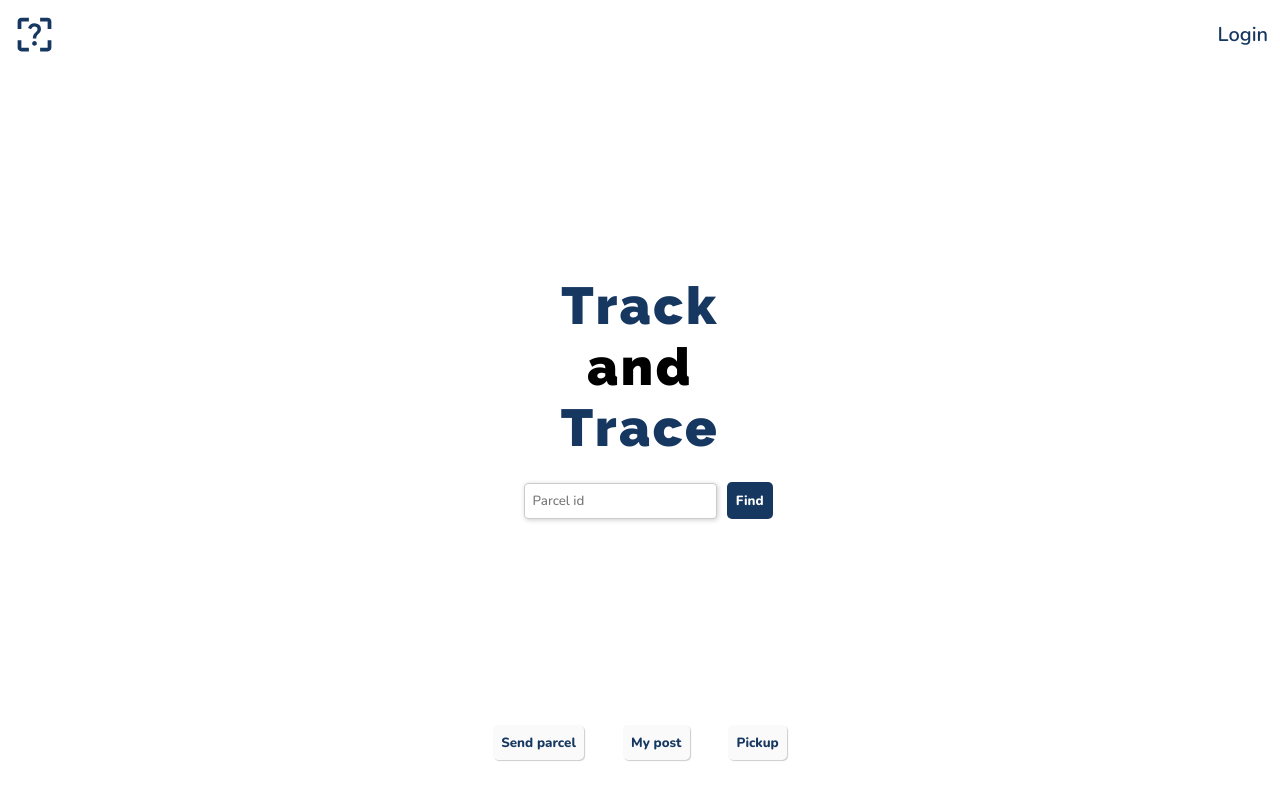
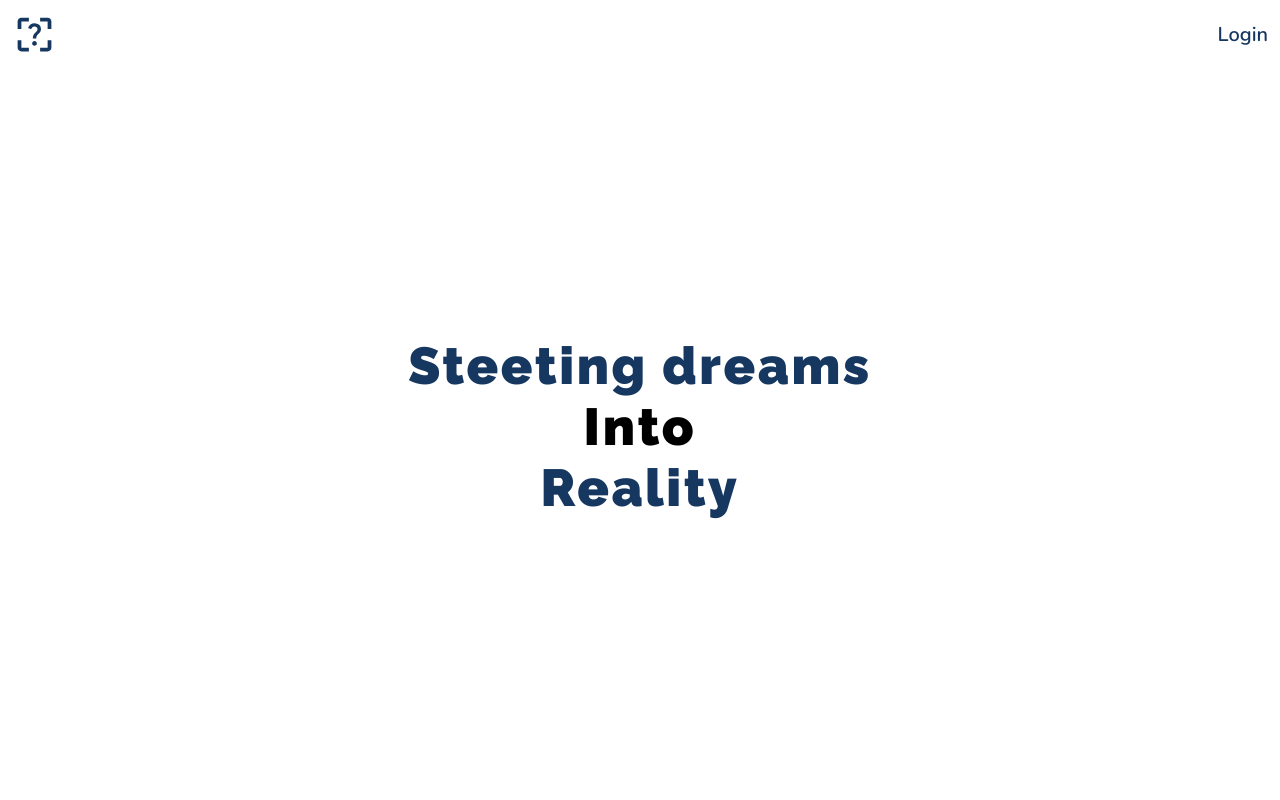
Before and after one commit to OAMK-VPN/DriverApp_frontend, a React (Vite) app: page / in a window 1280 px wide. Built offline with nearby package versions, Linux system fonts and the light colour scheme.

Commit message:
minor fixes and improvements

```diff
--- a/src/Pages/CreateAccount/SignUp.jsx
+++ b/src/Pages/CreateAccount/SignUp.jsx
@@ -10,8 +10,8 @@ import axios from "axios";
 
 
 
-const signup_point = 'http://localhost:8080/api/users/signup-driver';
 
+const signup_point = import.meta.env.VITE_APP_USERS_BASEURL + '/signup-driver';
 const SignUp = (props) => {
     const navigate = useNavigate();
     const notification_toast = (type, message, interval) =>
@@ -27,7 +27,7 @@ const SignUp = (props) => {
       email: '',
       name: '',
       city: '',
-      address: '',
+      driverCode: '',
       postalCode: '',
       password: '',
     })
@@ -44,7 +44,7 @@ const SignUp = (props) => {
 
     const submitHandler = async (e) => {
         e.preventDefault();
-        let usrnm = Math.random().toString(24).slice(2,12); // username gen
+        const usrnm = Math.random().toString(24).slice(2,12); // username gen
 
         try {
           const response = await axios.post(signup_point,
@@ -54,13 +54,12 @@ const SignUp = (props) => {
             email: form.email,
             fullname: form.name,
             city: form.city,
-            address: form.address,
+            address: '',
             zipcode: form.postalCode,
             password: form.password,
-            driverCode: "123456789",
+            driverCode: form.driverCode,
             }, {
               headers: {
-
                 'Content-Type': 'application/json',
               }
             })
@@ -119,17 +118,6 @@ const SignUp = (props) => {
               required
             />
 
-
-            {/* Address */}
-            <InputField
-              label = "Address"
-              id = "address"
-              onChange={handleForm}
-              name="address"
-              type="text"
-              required
-            />
-
             {/* Postal code */}
             <InputField
               label = "Postal code"
@@ -153,6 +141,16 @@ const SignUp = (props) => {
               required
             />
 
+            {/* Driver Code */}
+            <InputField
+              label = "Driver code"
+              id = "driverCode"
+              onChange={handleForm}
+              name="driverCode"
+              type="text"
+              required
+            />
+
         <button className={styles.create_button} type="submit">Create</button>
         <Link to={`/login`} className={styles.account_already}>Already have an account?</Link>
         </form>
--- a/src/Pages/ParcelsAllViews/Parcel.jsx
+++ b/src/Pages/ParcelsAllViews/Parcel.jsx
@@ -15,6 +15,13 @@ export default function Parcel({ parcelID, date, status, role }) {
 
   const displayDetails = () => {
     if (parcelDetails) {
+      const weight = parcelDetails.weigh;
+      const height = parcelDetails.height;
+      const width = parcelDetails.width;
+      const length = parcelDetails.length;
+      const locker = parcelDetails.cabinet.locker.name;
+      const locker_location = parcelDetails.cabinet.locker.address;
+      const code = parcelDetails.cabinet.code;
       return (
         <tr>
           <td>
@@ -22,21 +29,21 @@ export default function Parcel({ parcelID, date, status, role }) {
               <div
                 className={styles.window_alert_chdiv}>
                 <div className={styles.window_alert_parcelid}>
-                  <b>Tracking number:</b>
+                  <span>Note: after you drop off the parcel, please update the page to get the latest details</span>
                   <br />
-                  <span>Note: after you drop off the parcel, please update the page to get the latest details</span>
                 </div>
-
-
-                   <b>Size: </b>
-                  {parcelDetails.weigh} kg |&nbsp;
-                  {parcelDetails.height * 100} x {parcelDetails.width * 100} x {parcelDetails.length * 100}
-                  &nbsp; cm<br/>
+                  <b>Size: </b>
+                  {weight} kg |&nbsp;
+                  {height * 100} x {width * 100} x {length * 100}
+                  &nbsp; cm <br/>
                    <b>Status:</b> {parcelDetails.status.toLowerCase().replace(/_/g, ' ')} <br/>
-                   <b>Location: </b> {parcelDetails.cabinet.locker.address} <br/>
-                   <b>Locker: </b> {parcelDetails.cabinet.locker.name} <br/>
-                   <b>Code:</b> {parcelDetails.cabinet.code} <br/>
-                   <b>Cabinet number:</b> {parcelDetails.cabinet.number} <br/>
+                   <b>Location: </b> {locker_location} <br/>
+                   <b>Locker: </b> {locker} <br/>
+                   {code ? (
+                    <>
+                    <b>Code:</b> {code} <br/>
+                    </>
+                   ) : (null)}
 
                 <button onClick = {() => setShow(false)}className={styles.alert_button}>close</button>
               </div>
--- a/src/Pages/homepage/HomePage.jsx
+++ b/src/Pages/homepage/HomePage.jsx
@@ -35,32 +35,16 @@ const HomePage = () => {
 
         <div className = {styles.parent_mainText}>
           <div className = {styles.mainText}>
-            <p><span className = {styles.trackWord}>Track</span></p>
-            <p><span className = {styles.andWord}>and</span></p>
-            <p><span className = {styles.traceWord}>Trace</span></p>
+            <p><span className = {styles.word1}>Steeting dreams</span></p>
+            <p><span className = {styles.word2}>Into</span></p>
+            <p><span className = {styles.word3}>Reality</span></p>
           </div>
 
 
-          <div className = {styles.searchBox}>
-            <input type="text" placeholder="Parcel id" className = {styles.searchinput} onClick={handleTracking}/>
-            <button onClick={handleTracking}>Find</button>
-          </div>
+
         </div>
 
 
-        <div className= {styles.buttons_container}>
-          <button className= {styles.bottom_button}>
-            <span>Send parcel</span>
-          </button>
-
-          <button className= {styles.bottom_button} onClick={handleMyPost}>
-            <span>My post</span>
-          </button>
-
-          <button className= {styles.bottom_button}>
-            <span>Pickup</span>
-          </button>
-        </div>
       </div>
     );
 };
--- a/src/Pages/homepage/HomePage.module.css
+++ b/src/Pages/homepage/HomePage.module.css
@@ -56,15 +56,15 @@
 .mainText p:nth-child(3) { animation-delay: 1.5s; }
 
 
-.trackWord {
+.word1 {
   color: #163760;
 }
 
-.andWord {
+.word2 {
   color: #000000;
 }
 
-.traceWord {
+.word3 {
   color: #163760;
 }
 
```
